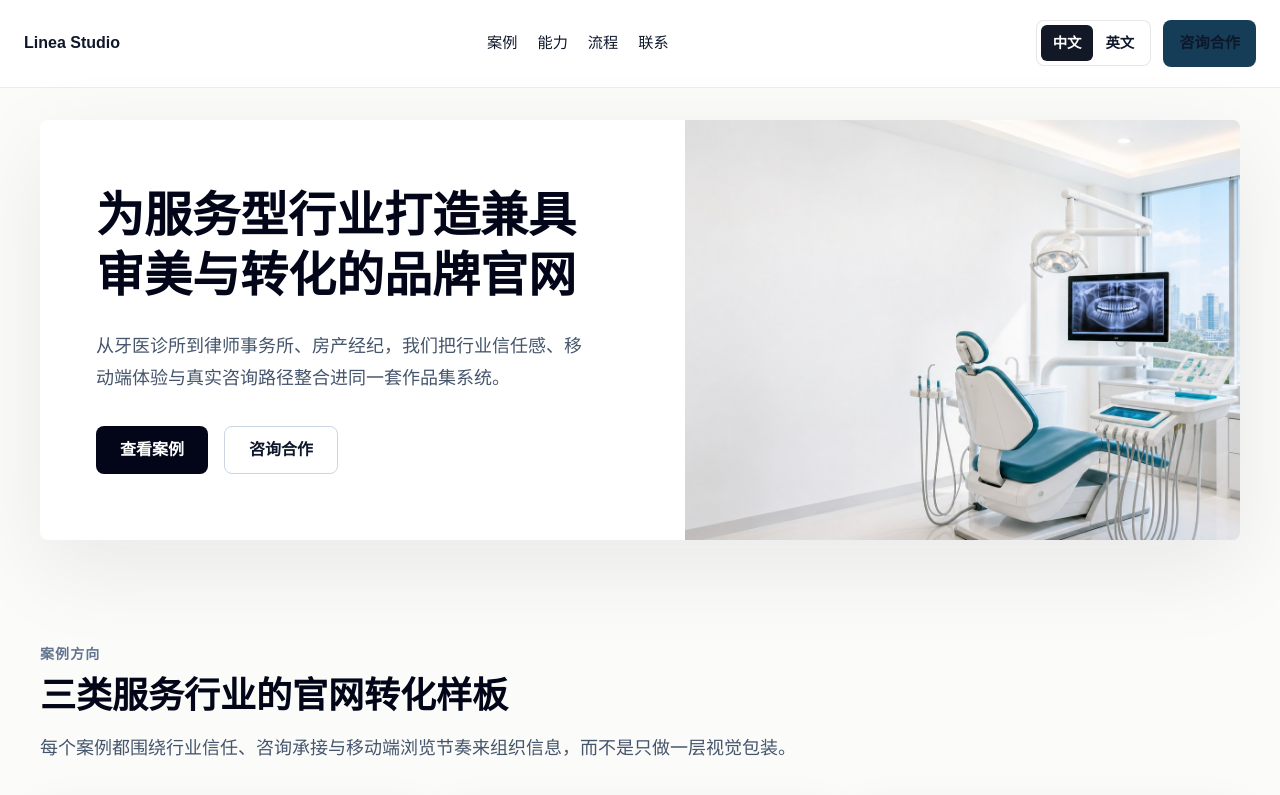
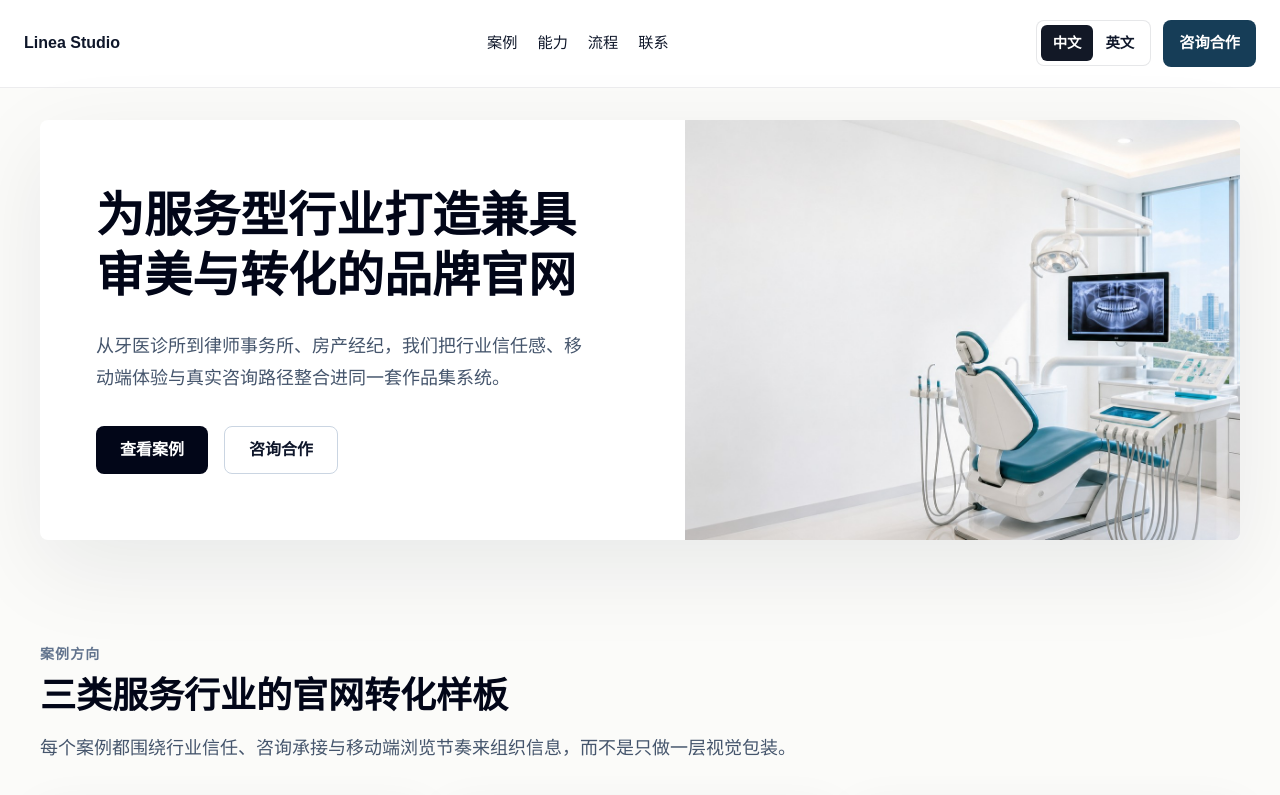
Before and after one commit to zhililing330/testvercel, a Next.js app: page /zh in a window 1280 px wide. Shown: the top 795 px of the page. Built offline with nearby package versions, Linux system fonts and the light colour scheme.

Commit message:
Fix header CTA contrast

```diff
--- a/src/app/globals.css
+++ b/src/app/globals.css
@@ -123,7 +123,7 @@ a {
   color: #ffffff;
 }
 
-.portfolio-cta {
+.portfolio-header .portfolio-cta {
   display: inline-flex;
   align-items: center;
   justify-content: center;
```
Also changed, not shown: 1 other file (tests, documents, lock files or other folders).
